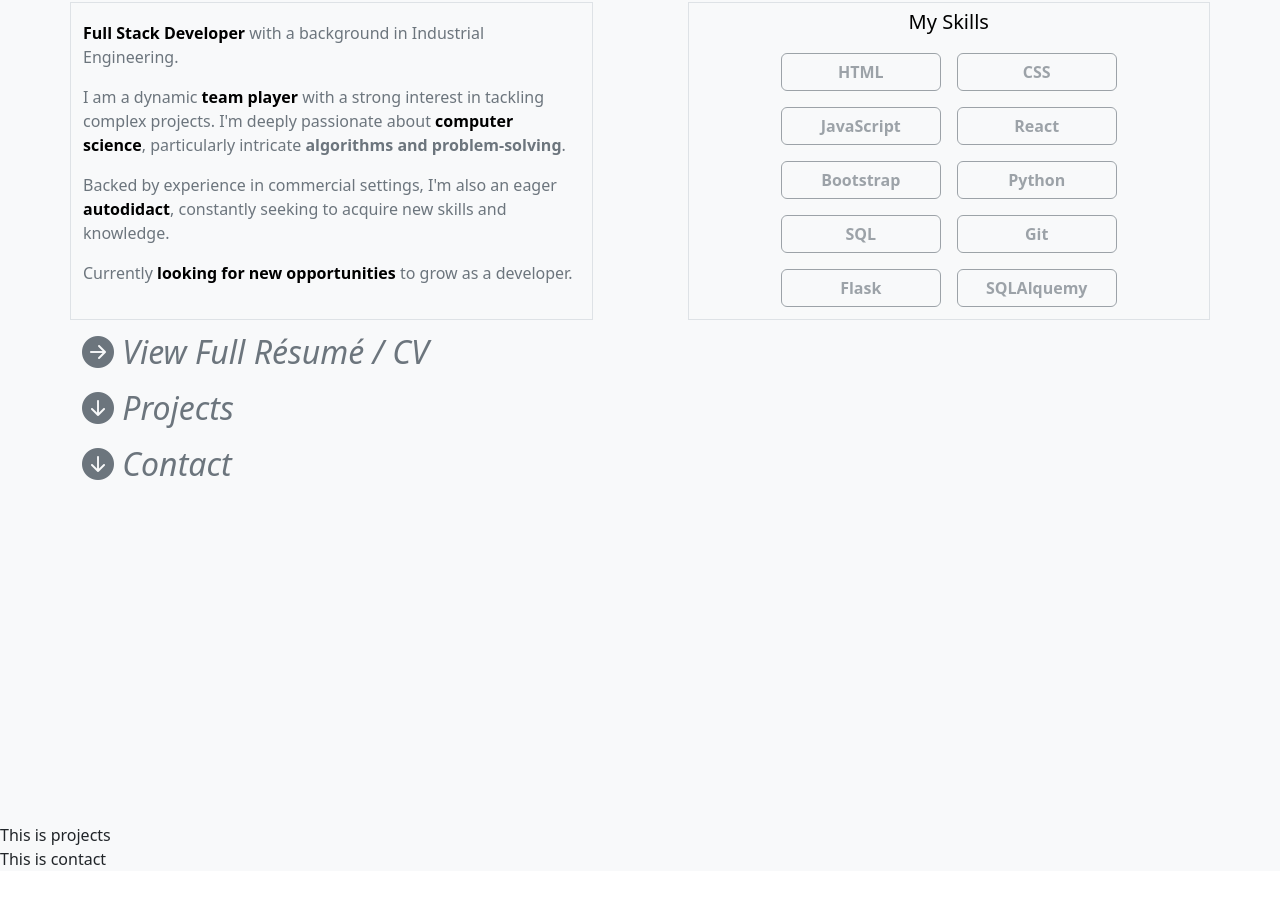
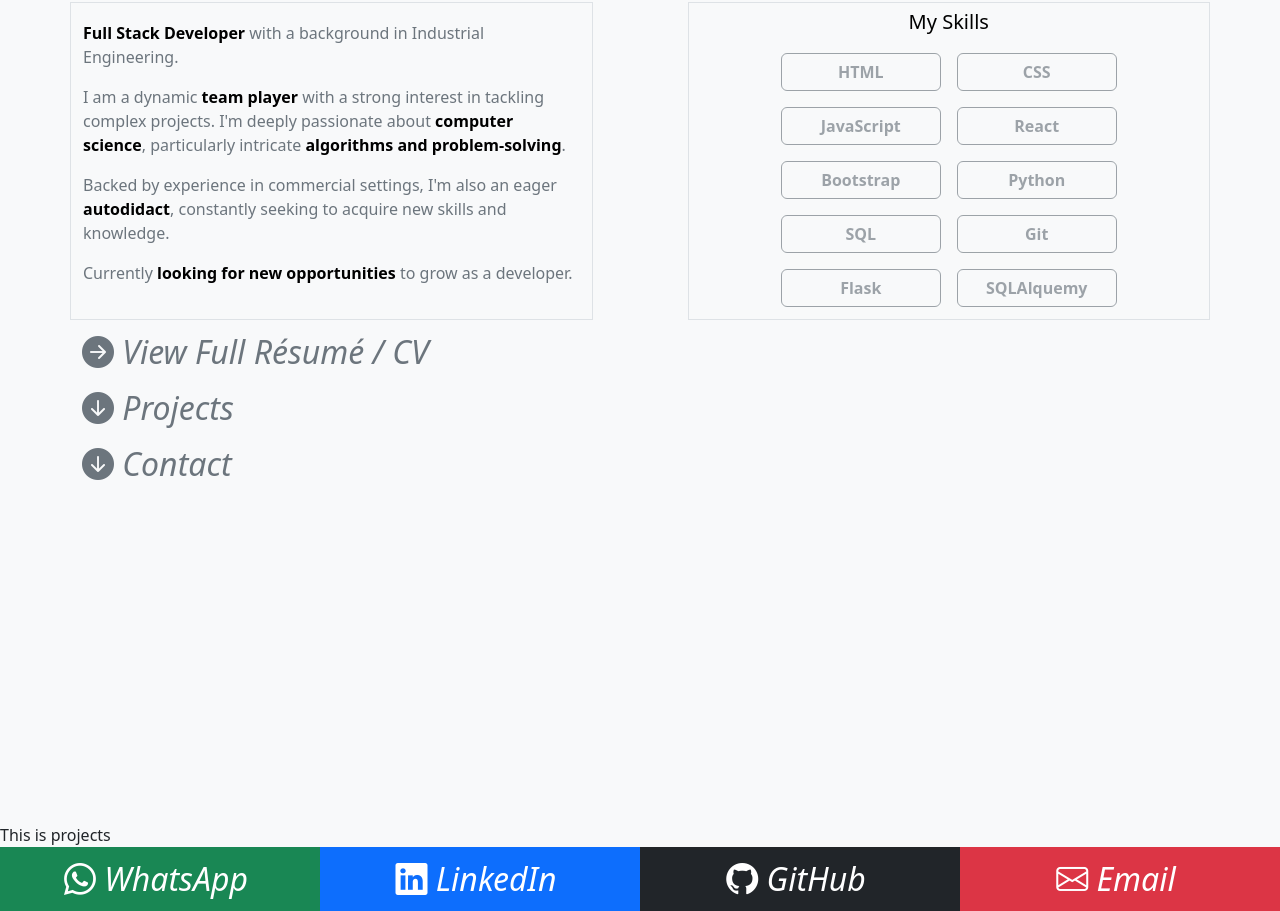
Before and after one commit to RoAlfonsin/portfolio, a React (Vite) app: page / in a window 1280 px wide. Shown: the part 1213-2124 px from the top of the page. Before the commit the page ends 2084 px from the top, so only its background shows below. Built offline with nearby package versions, Linux system fonts and the light colour scheme.

Commit message:
contact OK

```diff
--- a/src/components/about.jsx
+++ b/src/components/about.jsx
@@ -15,7 +15,7 @@ export const About = () => {
             <div className='row d-flex flex-row'>
                 <div className='col-12 col-lg d-flex flex-column justify-content-center border'>
                     <p className='text-secondary'><b className='text-black'>Full Stack Developer</b> with a background in Industrial Engineering.</p>
-                    <p className='text-secondary'>I am a dynamic <b className='text-black'>team player</b> with a strong interest in tackling complex projects. I'm deeply passionate about <b className='text-black'>computer science</b>, particularly intricate <b>algorithms and problem-solving</b>.</p>
+                    <p className='text-secondary'>I am a dynamic <b className='text-black'>team player</b> with a strong interest in tackling complex projects. I'm deeply passionate about <b className='text-black'>computer science</b>, particularly intricate <b className='text-black'>algorithms and problem-solving</b>.</p>
                     <p className='text-secondary'>Backed by experience in commercial settings, I'm also an eager <b className='text-black'>autodidact</b>, constantly seeking to acquire new skills and knowledge.</p>
                     <p className='text-secondary'>Currently <b className='text-black'>looking for new opportunities</b> to grow as a developer.</p>
                 </div>
--- /dev/null
+++ b/src/components/contact.jsx
@@ -0,0 +1,36 @@
+//This is the contact section that includes a button group
+//The button group has 4 buttons that are: WhatsApp, LinkedIn, GitHub, and Email
+
+import React from 'react';
+import { Link } from 'react-router-dom';
+
+export const Contact = () => {
+    return (
+        <section id='contact'>
+            <div className='container-fluid border border-0 m-0'>
+                <div className='row d-flex flex-row'>
+                    <div className='col-12 col-lg-3 p-0'>
+                        <Link to='https:wa.me/+525549504240' target='blank' className='btn btn-secondary w-100 m-0 rounded-0 p-2 bg-success border border-0'>
+                            <i className='bi bi-whatsapp me-2' style={{fontSize: "2rem"}}> WhatsApp</i>
+                        </Link>
+                    </div>
+                    <div className='col-12 col-lg-3 p-0'>
+                        <Link to='https://www.linkedin.com/in/rodrigo-alfonsin-de-la-vega' target='blank' className='btn btn-secondary w-100 m-0 rounded-0 p-2 bg-primary border border-0'>
+                            <i className='bi bi-linkedin me-2' style={{fontSize: "2rem"}}> LinkedIn</i>
+                        </Link>
+                    </div>
+                    <div className='col-12 col-lg-3 p-0'>
+                        <Link to='https://github.com/RoAlfonsin' target='blank' className='btn btn-secondary w-100 m-0 rounded-0 p-2 bg-dark border border-0'>
+                            <i className='bi bi-github me-2' style={{fontSize: "2rem"}}> GitHub</i>
+                        </Link>
+                    </div>
+                    <div className='col-12 col-lg-3 p-0'>
+                        <Link to='mailto: ro@roalfonsin.com' target='blank' className='btn btn-secondary w-100 m-0 rounded-0 p-2 bg-danger border border-0'>
+                            <i className='bi bi-envelope me-2' style={{fontSize: "2rem"}}> Email</i>
+                        </Link>
+                    </div>
+                </div>
+            </div>
+        </section>
+    );
+};
--- a/src/views/home.jsx
+++ b/src/views/home.jsx
@@ -5,6 +5,7 @@
 import React from 'react'
 import { Hero } from '../components/hero.jsx'
 import { About } from '../components/about.jsx'
+import { Contact } from '../components/contact.jsx'
 
 export const Home = () => {
     return (
@@ -14,9 +15,7 @@ export const Home = () => {
             <div className='row' id='projects'>
                 <div className='col'>This is projects</div>
             </div>
-            <div className='row' id='contact'>
-                <div className='col'>This is contact</div>
-            </div>
+            <Contact />
         </div>
     )
 }
```
